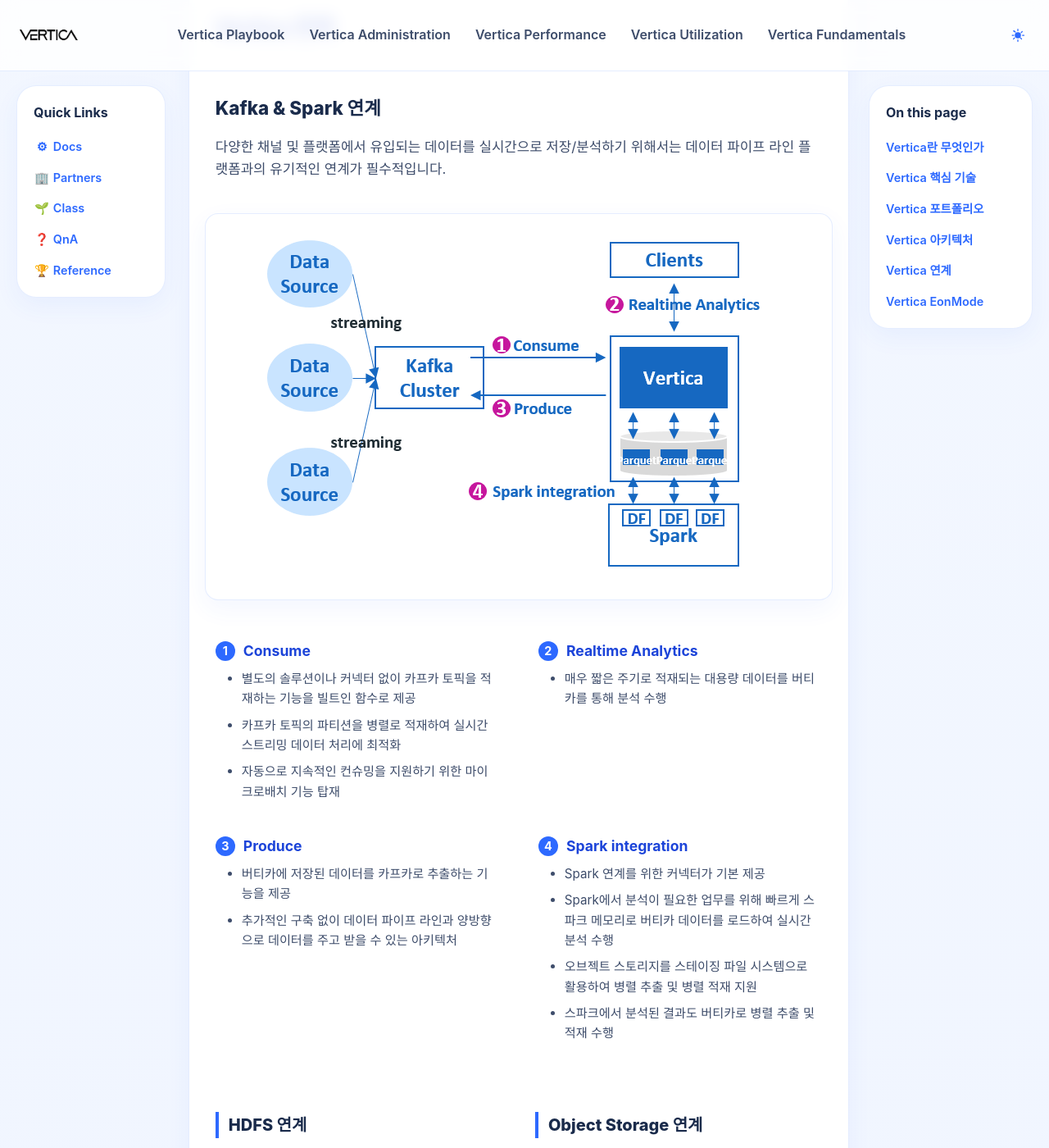
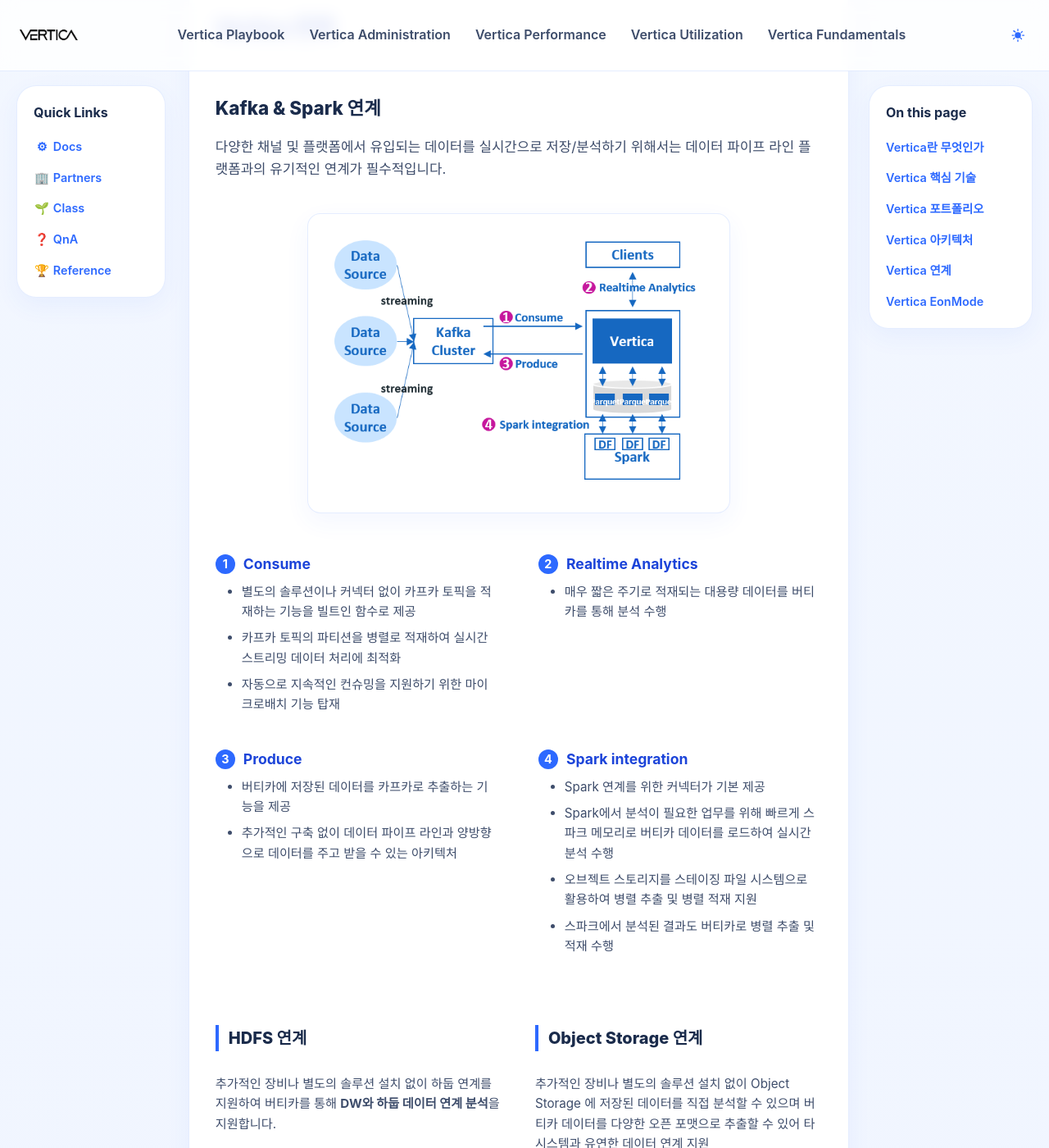
Before and after one commit to JIN0326/vertica_blog, a Jekyll site: the page built from 01playbook.md, in a window 1280 px wide and 1400 px high, scrolled down 4580 px. Shown: the whole window at 82% size. Built offline with Jekyll 4.4.1, drawn with Linux system fonts in a browser that asks for light colours.

Commit message:
Update blog content and styling

```diff
--- a/assets/css/style.css
+++ b/assets/css/style.css
@@ -933,7 +933,7 @@
   text-align: center;
   box-shadow: var(--shadow);
   width: 100%;
-  max-width: 700px; /* 이미지 컨테이너 최대 너비 설정 */
+  max-width: 450px; /* 이미지 컨테이너 최대 너비 축소 */
 }
 
 .kafka-layout__image-wrapper img {
```
Also changed, not shown: 2 other files.
